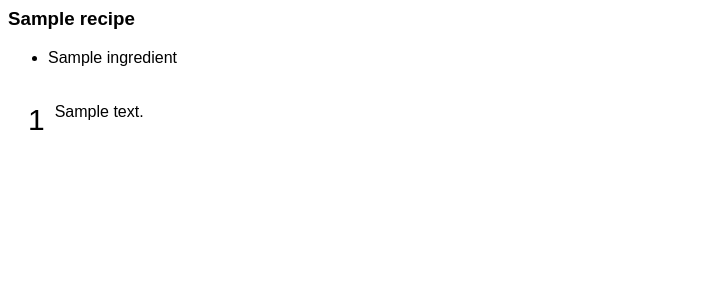
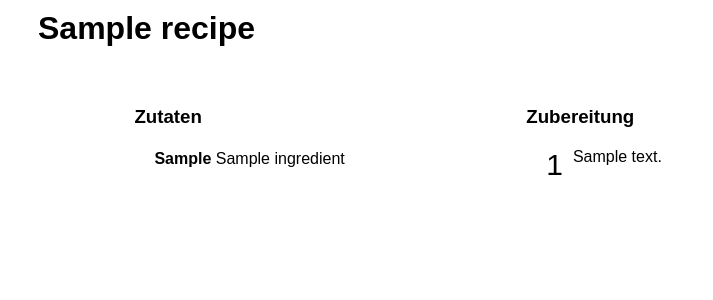
Before and after one commit to piMoll/recipy, a Django app: page /recipes/1 in a window 1280 px wide. Shown: the top 300 px of the page, without its empty margins (0-713 px from the left). Run offline with Django 3.2, Linux system fonts and the light colour scheme; tables that the repository leaves empty hold one stand-in row (values such as "Sample post").

Commit message:
additional work on simple recipes details template, now with scss

```diff
--- a/recipes/static/recipes/style.css
+++ b/recipes/static/recipes/style.css
@@ -1,22 +1,42 @@
 body {
-    font-family: sans-serif;
-}
+  font-family: sans-serif; }
+
 .title {
-    margin: 10px 30px;
-}
+  margin: 10px 30px; }
 
-.group_ingredients {
-    display: flex;
-    flex-direction: column;
-}
-.ingredient_step {
-    display: flex;
-    margin: 20px;
-}
-.step {
-    font-size: 30px;
-    margin-right: 10px;
-}
-.ingredient {
+.section-title {
+  margin-bottom: 15px; }
 
-}
+.ingredients {
+  display: block;
+  float: left;
+  width: 25%;
+  margin-left: 10%;
+  margin-top: 30px; }
+
+.ingredient-list {
+  padding-left: 20px;
+  list-style-type: none; }
+
+.ingredient-item {
+  overflow: hidden;
+  text-overflow: ellipsis;
+  line-height: 30px; }
+
+.ingredient-quantity {
+  font-weight: bold; }
+
+.directions {
+  display: block;
+  float: left;
+  width: 42%;
+  margin-left: 6%;
+  margin-top: 30px; }
+
+.direction-row {
+  display: flex;
+  margin: 20px; }
+
+.direction-step {
+  font-size: 30px;
+  margin-right: 10px; }
--- /dev/null
+++ b/recipes/static/recipes/style.scss
@@ -0,0 +1,63 @@
+body {
+    font-family: sans-serif;
+}
+
+.recipe {}
+
+
+.recipe-header {}
+
+.title {
+    margin: 10px 30px;
+}
+.image {}
+
+.time {}
+
+.recipe-details {}
+
+.section-title {
+    margin-bottom: 15px;
+}
+
+.ingredients {
+    display: block;
+    float: left;
+    width: 25%;
+    margin-left: 10%;
+    margin-top: 30px;
+}
+.ingredient-list {
+    padding-left: 20px;
+    list-style-type: none;
+}
+
+.ingredient-item {
+    overflow: hidden;
+    text-overflow: ellipsis;
+    line-height: 30px;
+}
+
+.ingredient-quantity {
+    font-weight: bold;
+}
+
+.ingredient-name {}
+
+.directions {
+    display: block;
+    float: left;
+    width: 42%;
+    margin-left: 6%;
+    margin-top: 30px;
+}
+
+.direction-row {
+    display: flex;
+    margin: 20px;
+}
+.direction-step {
+    font-size: 30px;
+    margin-right: 10px;
+}
+.direction-text {}
--- a/recipes/templates/recipes/index.html
+++ b/recipes/templates/recipes/index.html
@@ -1,26 +1,54 @@
 {% load static %}
 <link rel="stylesheet" type="text/css" href="{% static 'recipes/style.css' %}">
 
-<h3 class="'title">{{ recipe.title }}</h3>
+<header></header>
+
+<div class="recipe">
+
+    <div class="recipe-header">
+
+        <h1 class="title">{{ recipe.title }}</h1>
+
+        <section class="">
+            <div class="image"></div>
+            <aside class="time"></aside>
+        </section>
+    </div>
+
+
+
+
+    <div class="recipe-details">
+        <section class="ingredients">
+            <h3 class="section-title">Zutaten</h3>
             {% if ingredients_list %}
-    <ul>
+                <div class="ingredient-group">
+                    <ul class="ingredient-list">
                     {% for ingredient in ingredients_list %}
-        <li>{{ ingredient.name }}</li>
+                        <li class="ingredient-item">
+                            <span class="ingredient-quantity"> {{ ingredient.quantity }} </span>
+                            <span class="ingredient-name"> {{ ingredient.name }} </span>
+                        </li>
                     {% endfor %}
                     </ul>
+                </div>
             {% else %}
                 <p>No ingredients are available.</p>
             {% endif %}
+        </section>
 
+        <section class="directions">
+            <h3 class="section-title">Zubereitung</h3>
             {% if directions_list %}
-    <div class="group_ingredients">
                 {% for direction in directions_list %}
-        <div class="ingredient_step">
-            <div class="step">{{ direction.step }}</div>
-            <div class="ingredient">{{ direction.description }}</div>
+                    <div class="direction-row">
+                        <div class="direction-step">{{ direction.step }}</div>
+                        <div class="direction-text">{{ direction.description }}</div>
                     </div>
                 {% endfor %}
-    </div>
             {% else %}
                 <p>No directions are available.</p>
             {% endif %}
+        </section>
+    </div>
+</div>
```
Lines whose indentation alone changed are shown as unchanged.
